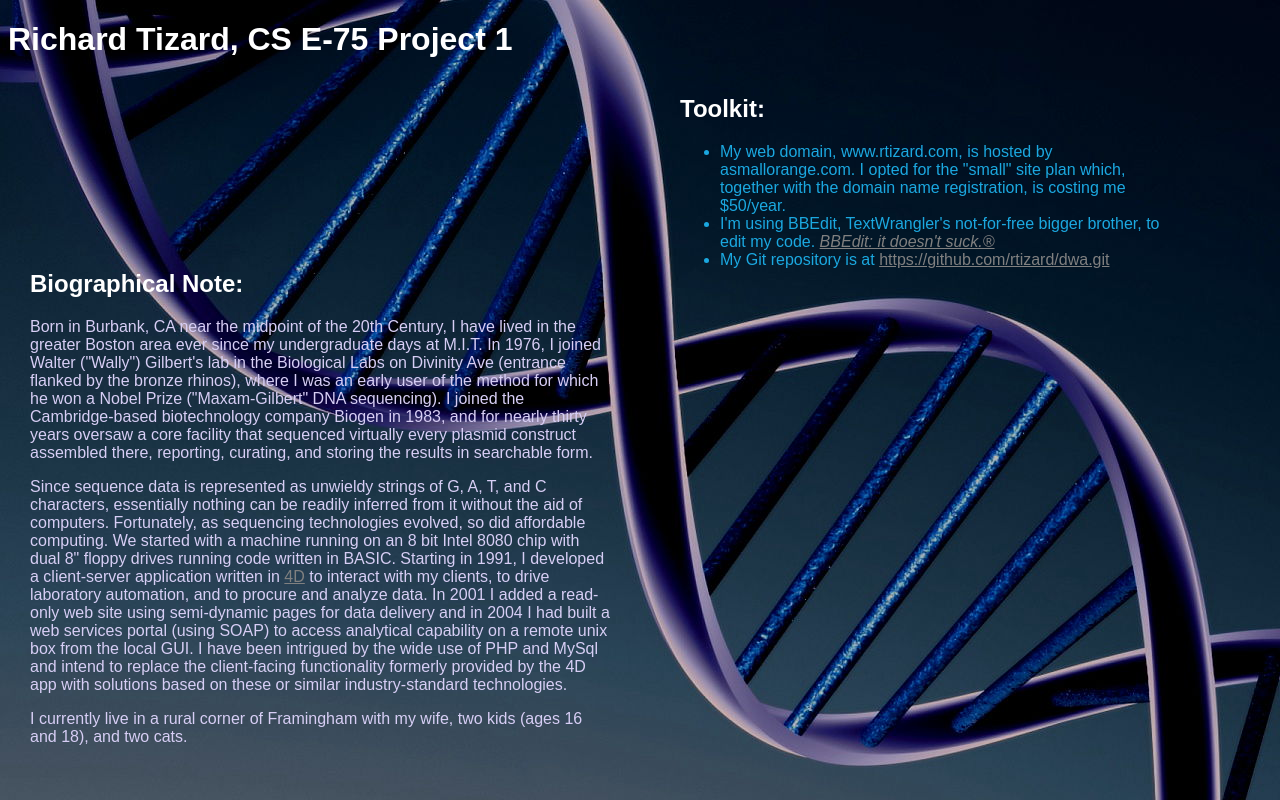
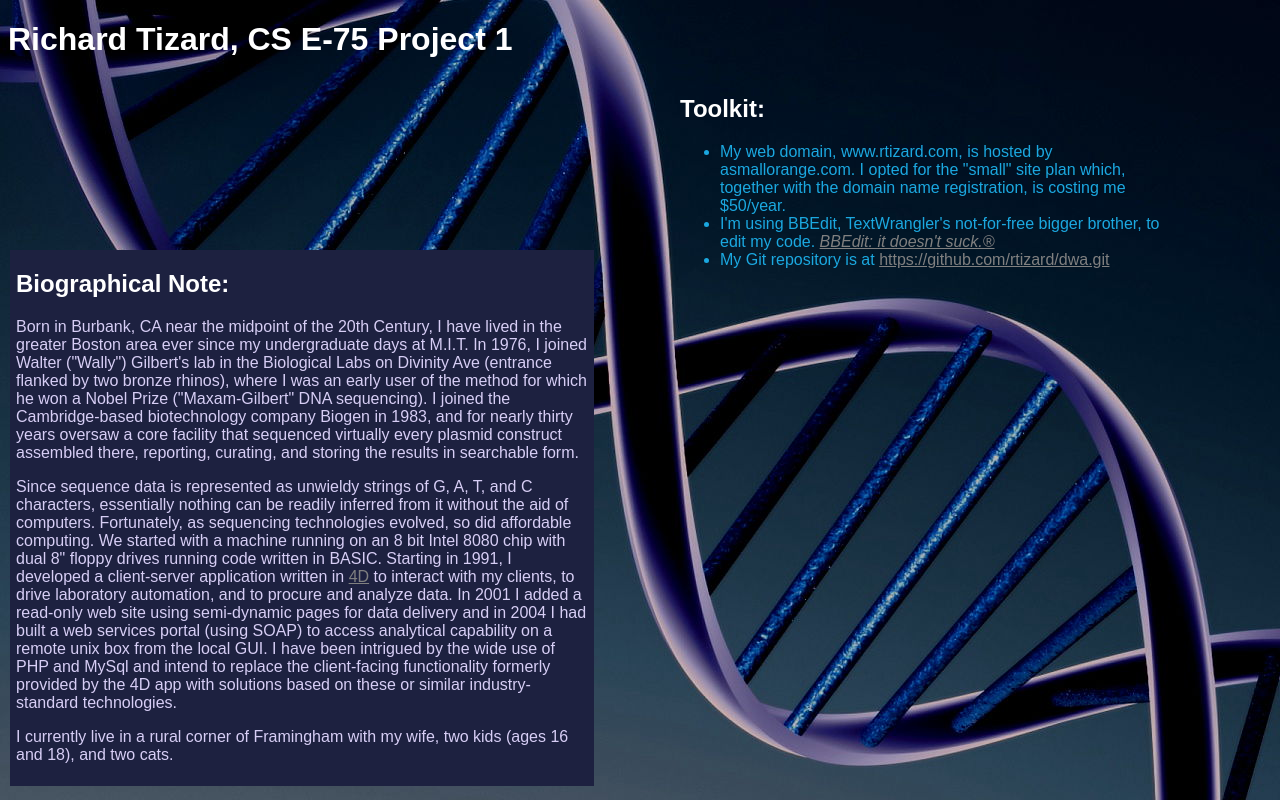
Before and after one commit to rtizard/dwa, a PHP site: page /p1/index.html in a window 1280 px wide. Run offline with PHP 8.4, Linux system fonts and the light colour scheme.

Commit message:
Better HTML code format, dark background behind bio.

```diff
--- a/p1/index.html
+++ b/p1/index.html
@@ -7,10 +7,11 @@
 </head>
 <body>
 <h1>Richard Tizard, CS E-75 Project 1</h1>
+
 <div id="bio">
 	<h2>Biographical Note:</h2>
 	<p>Born in Burbank, CA near the midpoint of the 20th Century, I have lived in the greater Boston area ever since my undergraduate days at M.I.T.
-In 1976, I joined Walter ("Wally") Gilbert's lab in the Biological Labs on Divinity Ave (entrance flanked by the bronze rhinos), where I was an early
+	In 1976, I joined Walter ("Wally") Gilbert's lab in the Biological Labs on Divinity Ave (entrance flanked by two bronze rhinos), where I was an early
 	user of the method for which he won a Nobel Prize ("Maxam-Gilbert" DNA sequencing). I joined the Cambridge-based biotechnology company Biogen in 1983, and for nearly thirty years oversaw a core facility
 	that sequenced virtually every plasmid construct assembled there, reporting, curating, and storing the results in searchable form.</p>
 	<p>Since sequence data is represented as unwieldy strings of G, A, T, and C characters, essentially nothing can be readily inferred from it
@@ -22,6 +23,7 @@ I have been intrigued by the wide use of PHP and MySql and intend to replace the
 	4D app with solutions based on these or similar industry-standard technologies.</p>
 	<p>I currently live in a rural corner of Framingham with my wife, two kids (ages 16 and 18), and two cats.</p>
 </div>
+
 <div id="toolkit">
 	<h2>Toolkit:</h2>
 	<div class="bullets">
@@ -33,5 +35,6 @@ I have been intrigued by the wide use of PHP and MySql and intend to replace the
 		</ul>
 	</div>
 </div>
+
 </body>
 </html>
--- a/p1/p1.css
+++ b/p1/p1.css
@@ -18,7 +18,7 @@ font-style: italic;
 
 p {
 /* color: #1BA8E0; not light enough? */
-color: #D7CEF5;
+color: #D7CEF5; /*this is used for the text of the biography paragraph */
 /* border: 1px solid white; */
 }
 
@@ -48,10 +48,15 @@ left: 680px;
 width: 500px;
 }
 
-
 #bio {
 position: absolute;
+background-color: #1D2140;
+
 top: 250px;
-left: 30px;
-width: 580px;
+left: 10px;
+width: 572px;
+padding-left: 6px;
+padding-right: 6px;
+padding-top: 0px;
+padding-bottom: 6px;
 }
```
Also changed, not shown: p1/dark.png (added), p1/dna2 copy.jpeg (added). Lines whose indentation alone changed are shown as unchanged.
